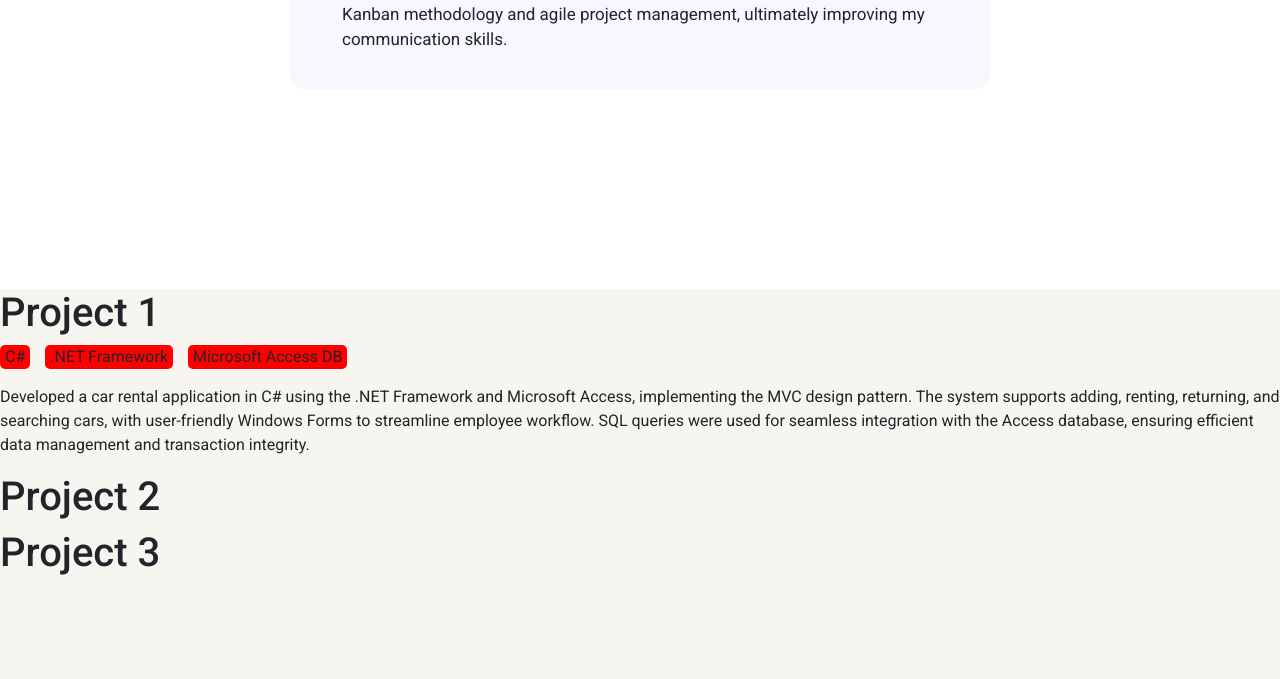
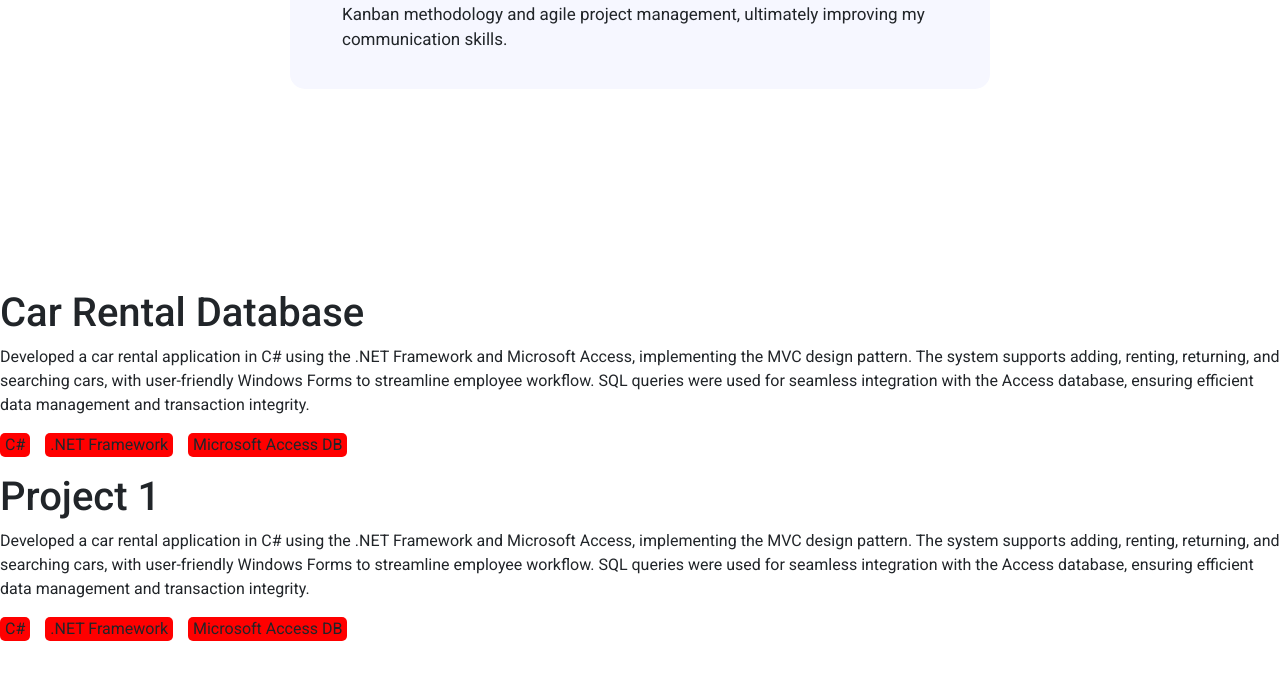
Before and after one commit to mikexbal/Michael-Balogun, a React (Create React App) app in the folder portfolio-react-app/: page / in a window 1280 px wide. Shown: the part 1455-2134 px from the top of the page. After the commit the page ends 2112 px from the top, so only its background shows below. Built offline with nearby package versions, Linux system fonts and the light colour scheme.

Commit message:
Structured project component

```diff
--- a/portfolio-react-app/src/components/ProjectsComponent/projects.jsx
+++ b/portfolio-react-app/src/components/ProjectsComponent/projects.jsx
@@ -5,8 +5,21 @@ import styles from './projects.module.css';
 const Projects = () => {
     return (
         <>
-        <section id={styles.projectsContainer}>
-            <h1 id ={styles.projectTitle}>Project 1</h1>
+        <section id={styles.projectsSection}>
+
+            <div id={styles.projectCard}>
+                <h1 id ={styles.projectTitle}>Car Rental Database</h1>
+
+                <p id={styles.projectDescription}>
+                    Developed a car rental application in C# using the .NET Framework
+                    and Microsoft Access, implementing the MVC design pattern.
+                    The system supports adding, renting, returning, and searching cars,
+                    with user-friendly Windows Forms to streamline employee workflow.
+                    SQL queries were used for seamless integration with the Access database,
+                    ensuring efficient data management and transaction integrity.
+                </p>
+
+
                 <ul id={styles.projectTechnologies}>
                     <li id={styles.technologyItem}>
                         C#
@@ -21,6 +34,11 @@ const Projects = () => {
 
                 </ul>
 
+            </div>
+
+            <div id={styles.projectCard}>
+                <h1 id ={styles.projectTitle}>Project 1</h1>
+
                 <p id={styles.projectDescription}>
                     Developed a car rental application in C# using the .NET Framework
                     and Microsoft Access, implementing the MVC design pattern.
@@ -31,9 +49,26 @@ const Projects = () => {
                 </p>
 
 
+                <ul id={styles.projectTechnologies}>
+                    <li id={styles.technologyItem}>
+                        C#
+                    </li>
 
-            <h1>Project 2</h1>
-            <h1>Project 3</h1>
+                    <li id={styles.technologyItem}>
+                        .NET Framework
+                    </li>
+                    <li id={styles.technologyItem}>
+                        Microsoft Access DB
+                    </li>
+
+                </ul>
+
+            </div>
+
+
+
+
+
 
         </section>
 
```
Lines whose indentation alone changed are shown as unchanged.
